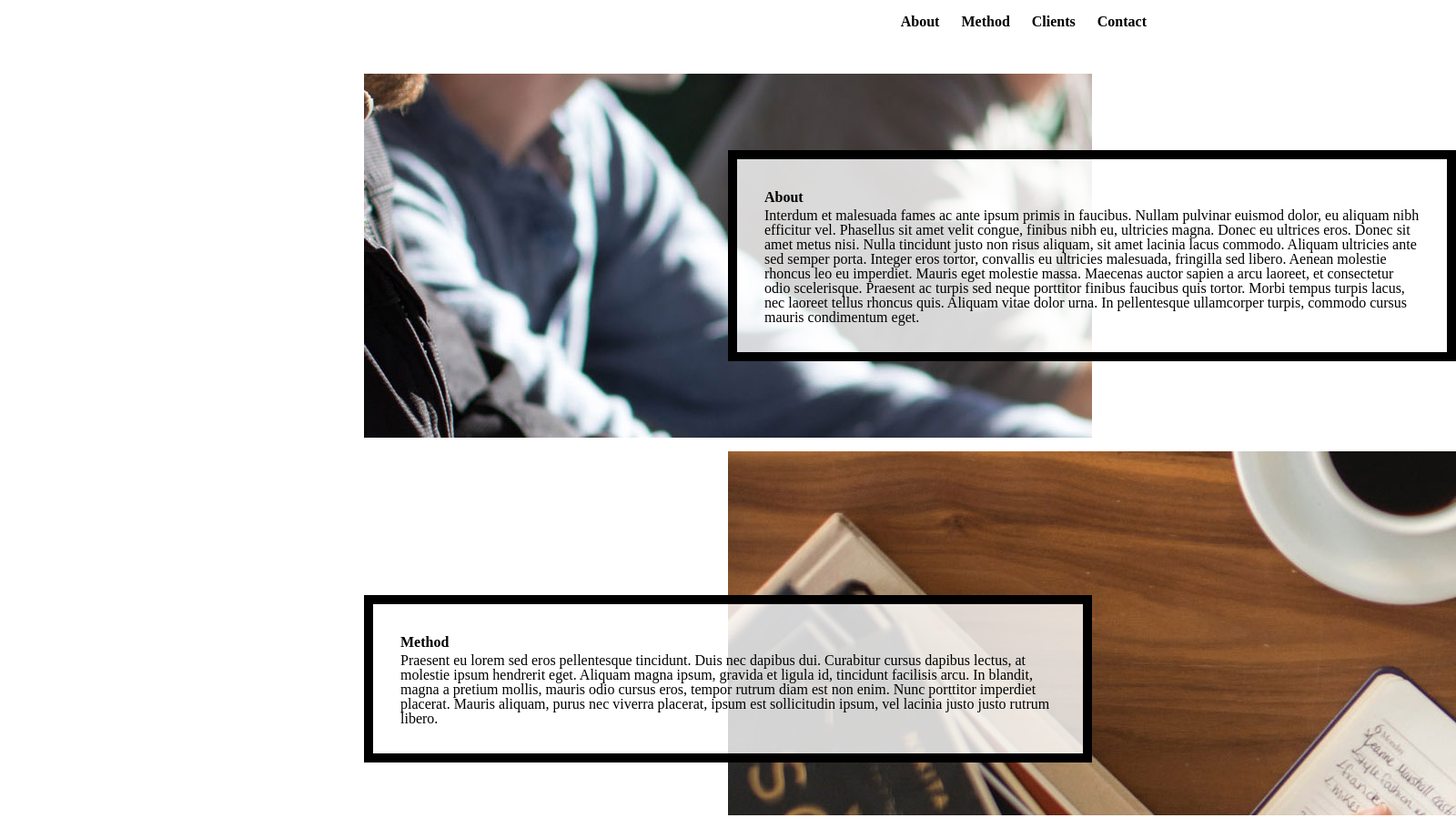
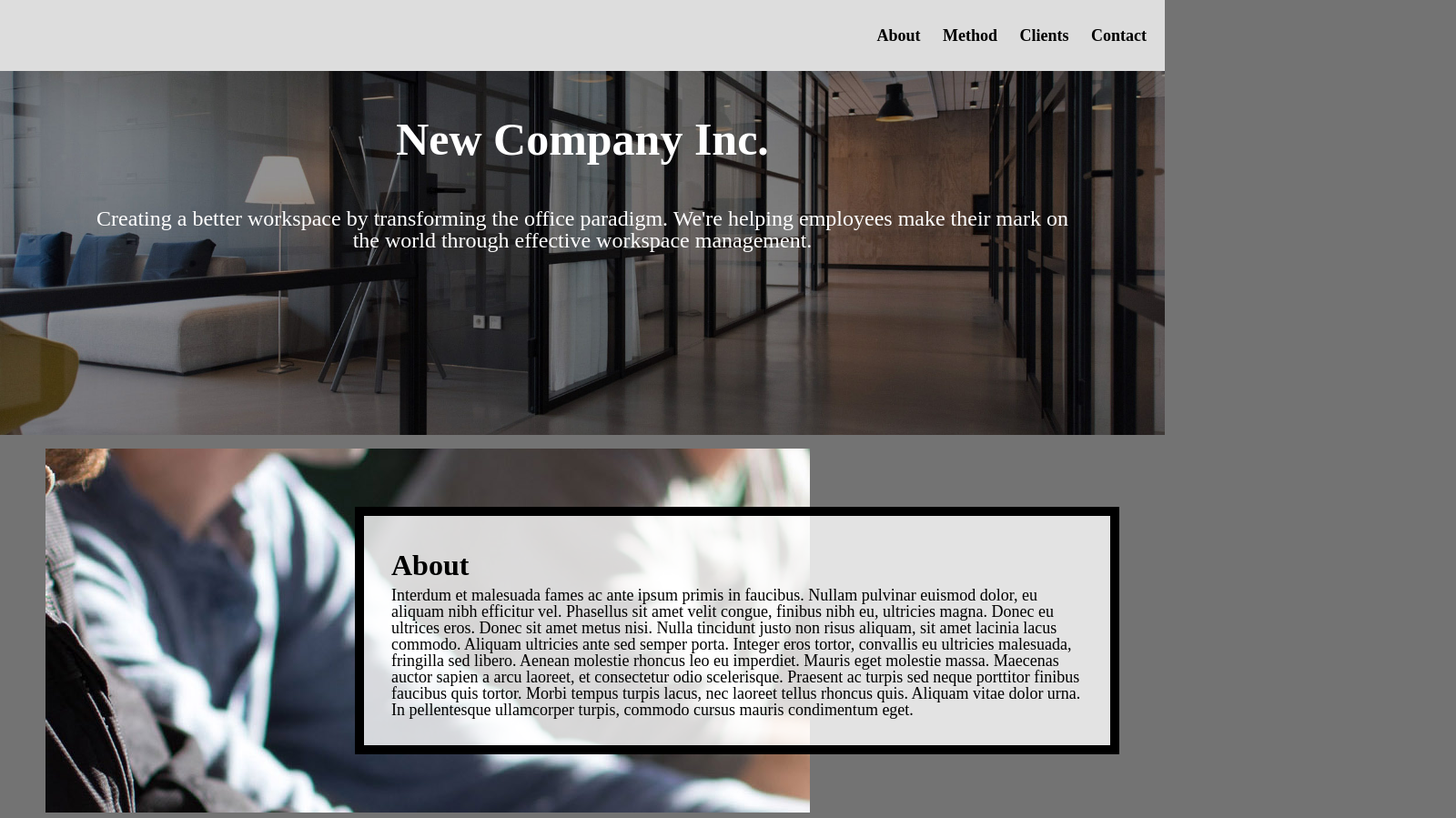
Before and after one commit to maxtonfil/homework5-2021, a plain HTML site: page index.html in a window 1280 px wide. Shown: the top 899 px of the page at 91% size, 1600 px wide, since content can reach past the window. Drawn offline with Linux system fonts and the light colour scheme.

Commit message:
great progress! feeling great

```diff
--- a/css/style.css
+++ b/css/style.css
@@ -63,6 +63,10 @@ nav a{
   text-decoration: none;
 }
 
+nav{
+  background-color: rgba(221, 221, 221);
+}
+
   /* Requirement 2 code here*/
 a:hover{
   text-decoration: underline;
@@ -78,7 +82,7 @@ a:hover{
   z-index: 1;
 
   /* Requirement 3a code here*/
-  position: relative;
+  position: absolute;
   top: -40px;
 }
 
@@ -109,18 +113,18 @@ a:hover{
 /* Remainder of requirements here: */
 
 header{
+  background-image: url("../images/header.jpg");
   background-attachment: fixed; /* Parallax effect */
   background-position: center; /* Parallax effect */
   background-size: cover; /* Parallax effect */
   color: white;
   height: 400px; /* Parallax effect */
-  background-image: url("../images/clients.jpg");
 
   /* YOUR CODE HERE; */
   grid-row: 1 / span 1;
   grid-column: 1 / span 3;
+  background-repeat: no-repeat;
 }
-
 
 
 .about-image{
@@ -189,19 +193,34 @@ header{
 
 @media screen and (min-width: 800px){
   nav{
-    padding: 30px 0;
+    padding: 30px 0 30px;
 
     /* Your code here */
-    position: absolute;
-    right: 0;
+    text-align: right;
+
   }
 
   .container{
     display: grid;
-    grid-template: 50px auto 500px auto 50px / repeat(5,400px)
+    grid-template: repeat(5,400px) / 50px auto 500px auto 50px;
+    grid-row-gap: 15px;
 
   }
 
+  header{
+    grid-column: 1 / span 5;
+    grid-row: 1 / span 1;
+
+    background-attachment: fixed; /* Parallax effect */
+    background-position: center; /* Parallax effect */
+    background-size: cover; /* Parallax effect */
+    color: white;
+    height: 400px; /* Parallax effect */
+    background-image: url("../images/header.jpg");
+
+
+
+  }
 
 
   .about-image{
--- a/index.html
+++ b/index.html
@@ -3,9 +3,10 @@
   <head>
     <meta charset="utf-8">
     <meta name="viewport" content="width=device-width, initial-scale=1.0">
+    <link rel="stylesheet" type="text/css" href="css/html5reset.css">
     <link rel="stylesheet" type="text/css" href="css/style.css">
-    <link rel="stylesheet" type="text/css" href="css/html5reset.css">
-    <title>2021New Company Inc.</title>
+
+    <title>2021 New Company Inc.</title>
   </head>
   <body>
     <div class="skip"><a href="#main">Skip to Main Content</a></div>
```
